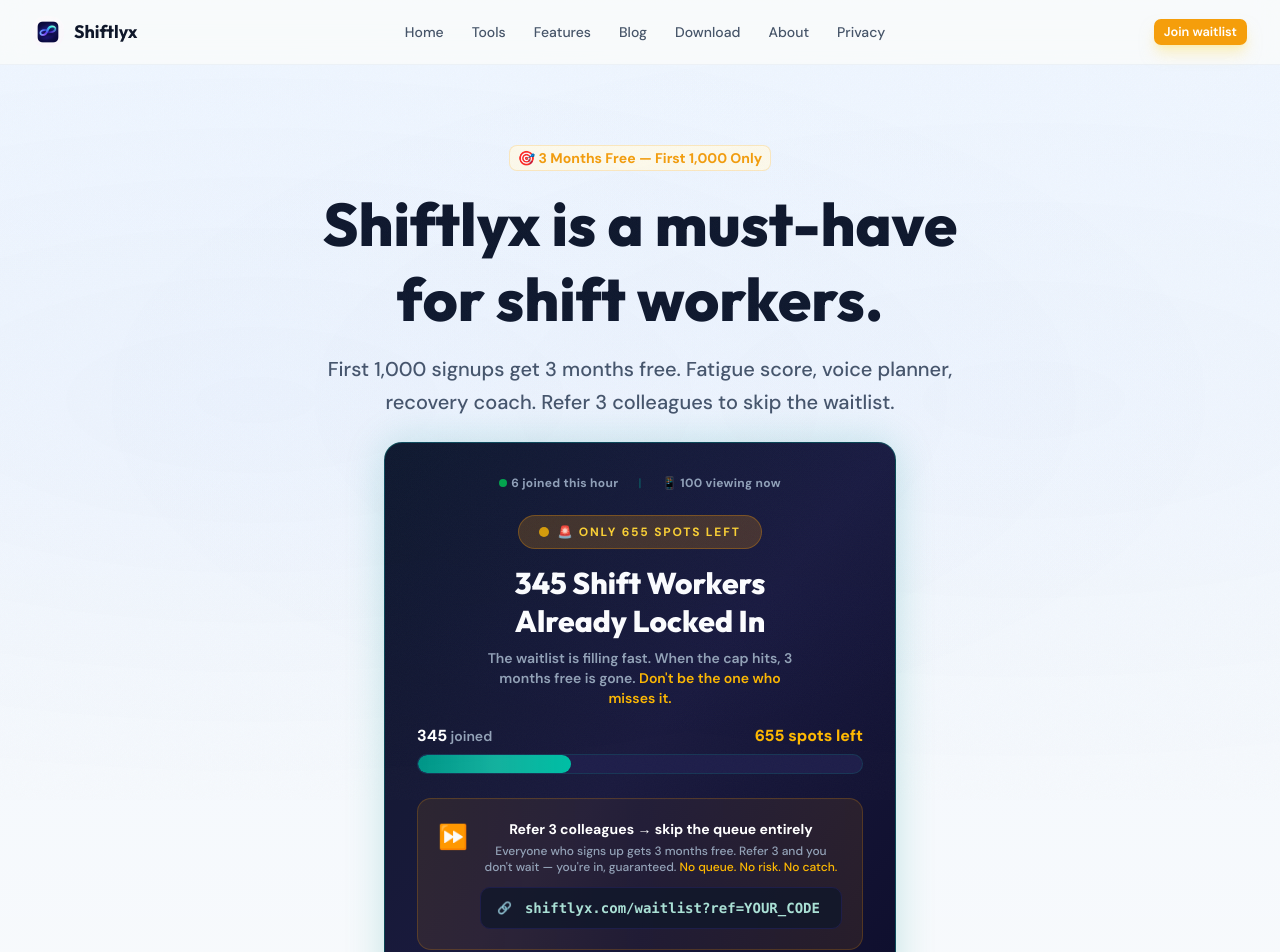
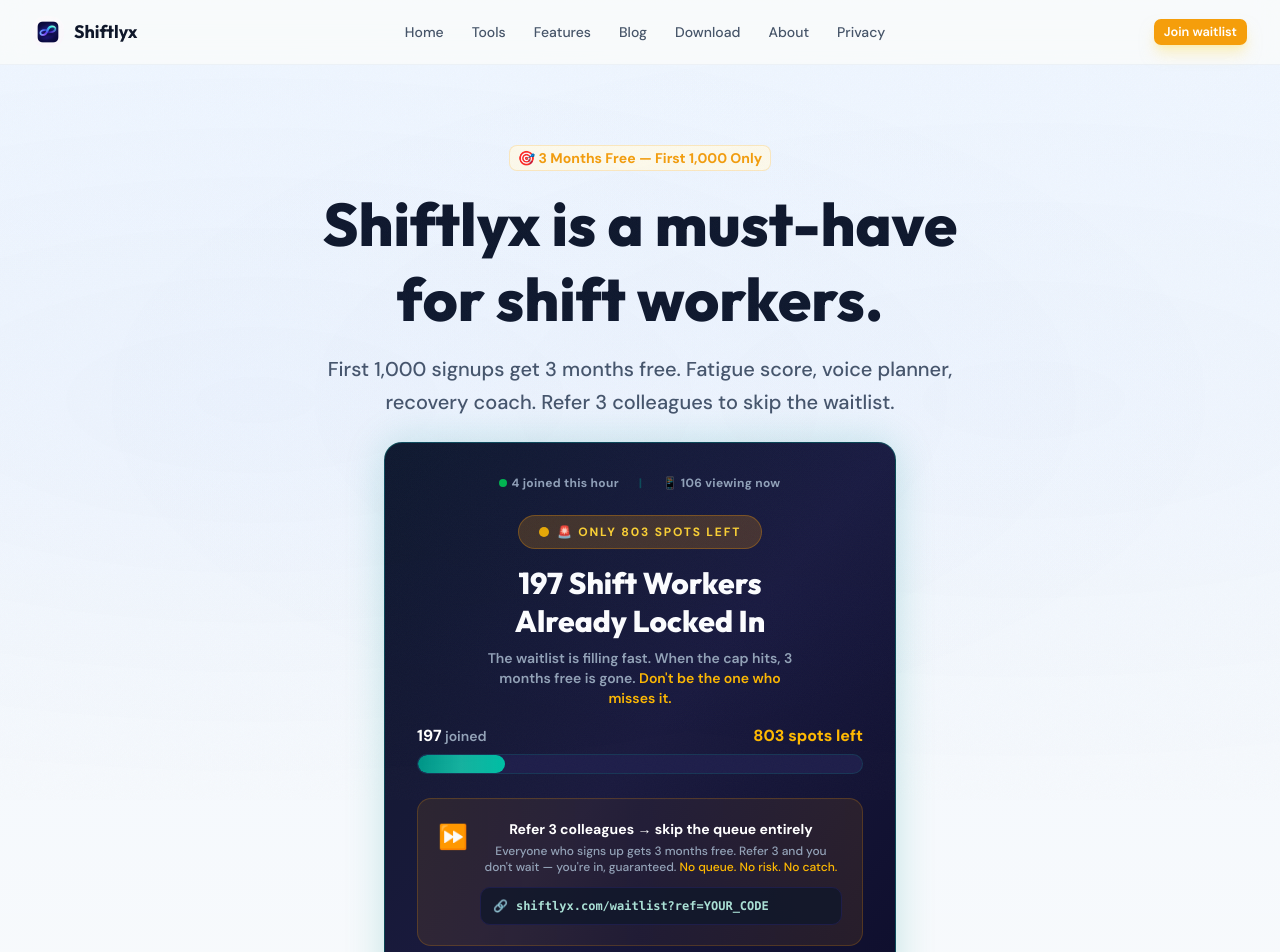
Before and after one commit to leclanche2364/Shiftlyx-Website, a Next.js app: page /waitlist in a window 1280 px wide. Shown: the top 952 px of the page. Built offline with nearby package versions, Linux system fonts and the light colour scheme.

Commit message:
fix: baseCount→501, live viewers, text overflow, batch spikes

```diff
--- a/src/components/waitlist-counter.tsx
+++ b/src/components/waitlist-counter.tsx
@@ -10,14 +10,15 @@ interface WaitlistCounterProps {
 }
 
 export default function WaitlistCounter({
-  baseCount = 847,
+  baseCount = 501,
   cap = 1000,
-  dailyRate = 40,
+  dailyRate = 24,
   targetDate = "2026-07-01T00:00:00+01:00",
 }: WaitlistCounterProps) {
   const [count, setCount] = useState(baseCount);
   const [timeLeft, setTimeLeft] = useState({ days: 0, hours: 0, minutes: 0, seconds: 0 });
-  const [hourlyJoins, setHourlyJoins] = useState(3);
+  const [hourlyJoins, setHourlyJoins] = useState(2);
+  const [liveViewers, setLiveViewers] = useState(97);
   const [mounted, setMounted] = useState(false);
 
   useEffect(() => {
@@ -25,23 +26,36 @@ export default function WaitlistCounter({
     // Reference time for the fake counter: June 7 2026 00:00 BST
     const refTime = new Date("2026-06-06T23:00:00Z").getTime();
     const ratePerMs = dailyRate / 86400000;
-    let lastHourCount = 0;
     let hourlyTimer = 0;
 
     const tick = () => {
       const now = Date.now();
-      // Counter
+
+      // Counter — smooth growth with occasional batch bumps
       const elapsed = now - refTime;
-      const fakeGrowth = Math.floor(elapsed * ratePerMs);
-      const newCount = Math.min(baseCount + fakeGrowth, cap);
+      let fakeGrowth = elapsed * ratePerMs;
+
+      // Add occasional batch spike (2-3 joining together)
+      // Use a pseudo-random pattern seeded by time
+      const hr = Math.floor(elapsed / 3600000);
+      const batchMod = (hr * 7 + 13) % 11;
+      if (batchMod < 2) {
+        fakeGrowth += batchMod + 1; // +2 or +3 every few hours
+      }
+
+      const newCount = Math.min(baseCount + Math.floor(fakeGrowth), cap);
       setCount(newCount);
 
-      // Track last-hour joins
+      // Track last-hour joins (fluctuates)
       const hourElapsed = Math.floor(elapsed / 3600000);
       if (hourElapsed !== hourlyTimer) {
         hourlyTimer = hourElapsed;
-        setHourlyJoins(Math.max(1, Math.floor(dailyRate / 8) + Math.floor(Math.random() * 5)));
+        setHourlyJoins(Math.max(1, 2 + Math.floor(Math.sin(hourElapsed * 1.5) * 2 + Math.random() * 2)));
       }
+
+      // Live viewers — oscillates 80-130
+      const viewBase = 95 + Math.sin(elapsed / 10000) * 20 + Math.sin(elapsed / 7000) * 10;
+      setLiveViewers(Math.floor(Math.max(70, viewBase)));
 
       // Countdown
       const target = new Date(targetDate).getTime();
@@ -63,7 +77,7 @@ export default function WaitlistCounter({
   const spotsLeft = Math.max(0, cap - displayCount);
   const spotsPct = (spotsLeft / cap) * 100;
 
-  if (!mounted) return <div className="h-[520px]" />; // prevent hydration mismatch
+  if (!mounted) return <div className="h-[520px]" />;
 
   return (
     <div className="w-full max-w-lg mx-auto space-y-4">
@@ -77,7 +91,7 @@ export default function WaitlistCounter({
           </span>
           <span className="text-[#009688]/40">|</span>
           <span className="flex items-center gap-1">
-            📱 {Math.max(80, Math.floor(dailyRate * 2.5))} viewing now
+            📱 {liveViewers} viewing now
           </span>
         </div>
 
@@ -129,7 +143,7 @@ export default function WaitlistCounter({
         <div className="bg-gradient-to-r from-amber-500/10 via-amber-500/5 to-amber-500/10 rounded-xl p-5 border border-amber-500/20 mb-5">
           <div className="flex items-start gap-3">
             <span className="text-2xl mt-0.5">⏩</span>
-            <div className="flex-1">
+            <div className="flex-1 min-w-0">
               <p className="text-sm font-bold text-white mb-1">
                 Refer 3 colleagues → skip the queue entirely
               </p>
@@ -137,9 +151,9 @@ export default function WaitlistCounter({
                 Everyone who signs up gets 3 months free. Refer 3 and you don't wait — you're in, guaranteed.{" "}
                 <span className="text-amber-400">No queue. No risk. No catch.</span>
               </p>
-              <div className="mt-3 flex items-center gap-2 bg-[#0f172a]/80 px-4 py-2.5 rounded-lg border border-[#1e1e4a]">
-                <span className="text-xs text-[#64748b]">🔗</span>
-                <code className="text-sm text-[#AAE0D5] font-mono font-semibold flex-1 truncate">
+              <div className="mt-3 flex items-center gap-2 bg-[#0f172a]/80 px-3 py-2 rounded-lg border border-[#1e1e4a]">
+                <span className="text-xs text-[#64748b] shrink-0">🔗</span>
+                <code className="text-xs text-[#AAE0D5] font-mono font-semibold truncate min-w-0 block leading-5">
                   shiftlyx.com/waitlist?ref=YOUR_CODE
                 </code>
               </div>
@@ -153,7 +167,7 @@ export default function WaitlistCounter({
             <span className="text-xs font-bold uppercase tracking-[0.1em] text-[#64748b]">
               Early access ends in
             </span>
-            <div className="flex gap-3">
+            <div className="flex gap-3 shrink-0">
               {[
                 { label: "Days", value: timeLeft.days },
                 { label: "Hrs", value: timeLeft.hours },
```
